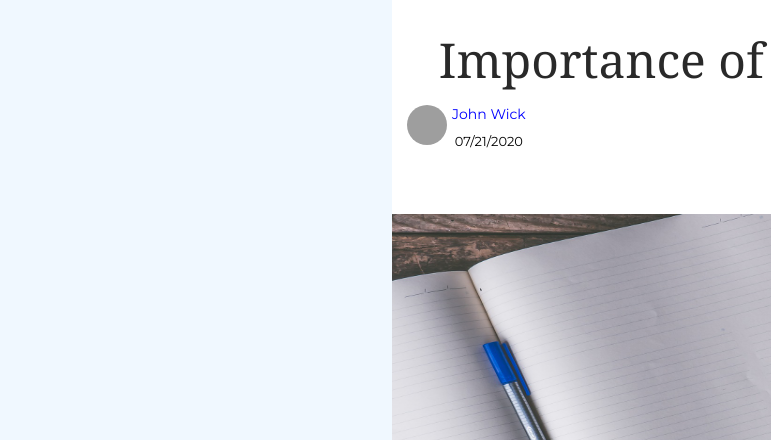
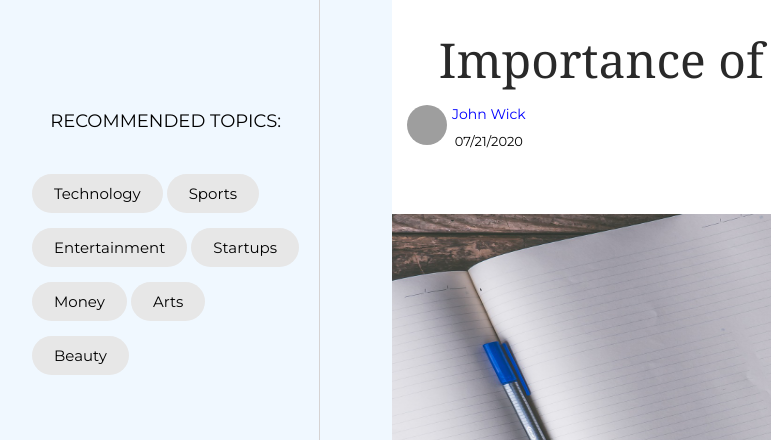
Before and after one commit to ghimiresaurav/blogNEPAL, a website: page public/BlogPost.html in a window 1280 px wide. Shown: the part 130-570 px from the top of the page, 0-771 px from the left. Drawn offline with Linux system fonts and the light colour scheme; no server answers; grey boxes are pictures that could not be loaded; a script that the page names is missing.

Commit message:
categories section added on blog page

```diff
--- a/public/BlogPost.html
+++ b/public/BlogPost.html
@@ -44,8 +44,29 @@
           </ul>
         </nav>
 
+        <div id="firstSection">
+          <div id="secondSection">
+            <div id="topSection">Recommended Topics:</div>
 
-        <div id="blogcss">
+            <div id="tags-section">
+                <div id="tech"> <button>Technology</button>  </div>
+
+                <div id="sports"> <button>Sports</button>  </div>
+
+                <div id="entertainment"> <button>Entertainment</button> </div>
+
+                <div id="startups"> <button>Startups</button> </div>
+
+                <div id="money"> <button>Money</button> </div>
+
+                <div id="arts"> <button>Arts</button> </div>
+
+                <div id="money">  <button>Beauty</button> </div>
+            </div>
+          </div>
+        </div>
+
+        <div id="blog-wrapper">
             <div class="blogs">
                 <div class="card-header">
                     <div class="blog-details">
--- a/public/css/BlogPost.css
+++ b/public/css/BlogPost.css
@@ -94,7 +94,7 @@ nav ul {
 
 /* blog body */
 
-#blogcss {
+#blog-wrapper {
     margin-top: 10vh;
     width: 70%;
     display: flex;
@@ -310,3 +310,91 @@ border-radius: 50%;
   border-radius: 50%;
   margin-right: 10px;
 }
+
+
+/* left section */
+
+#firstSection {
+  top: 10vh;
+  float: left;
+  width: 25%;
+  height: 100vh;
+  display: flex;
+  flex-direction: column;
+  padding: 0 30px;
+  background-color: aliceblue;
+  position: fixed;
+  bottom: 0;
+  left: 0;
+  border-right: 1px solid rgb(214, 211, 211);
+}
+
+#blogPost button {
+  font-family: "Poppins", sans-serif;
+  position: absolute;
+  top: 8.5vh;
+  left: 10vh;
+  font-size: 18px;
+  border-radius: 25px;
+  padding: 5px 25px;
+  background: none;
+  border: 2px solid;
+  cursor: pointer;
+  transition: 300ms;
+}
+
+#createBlog:hover,
+#tags-section button:hover {
+  background: var(--primary-bg);
+  color: #fff;
+  border: none;
+  border: 2px solid var(--primary-bg);
+}
+
+hr.new {
+  position: absolute;
+  top: 18vh;
+  border-top: 1px solid #e7e7e7;
+  width: 80%;
+}
+
+#secondSection {
+  display: flex;
+  flex-wrap: wrap;
+  position: absolute;
+  font-size: 18px;
+  top: 20vh;
+  width: 85%;
+}
+
+#topSection {
+  display: flex;
+  /* margin-left: 4vh; */
+  text-transform: uppercase;
+  max-width: 100%;
+  /* text-align: center; */
+  margin: auto;
+}
+
+#tags-section {
+  position: absolute;
+  top: 8vh;
+  display: flex;
+  flex-wrap: wrap;
+  align-items: flex-start;
+  overflow: hidden;
+  margin-left: -2px;
+}
+
+#tags-section button {
+  font-family: "Montserrat", sans-serif;
+  font-size: 15px;
+  padding: 8px 20px;
+  border: 2px solid transparent;
+  cursor: pointer;
+  background: #e7e7e7;
+  border-radius: 25px;
+  margin-bottom: 15px;
+  margin-left: 4px;
+  overflow: hidden;
+}
```
